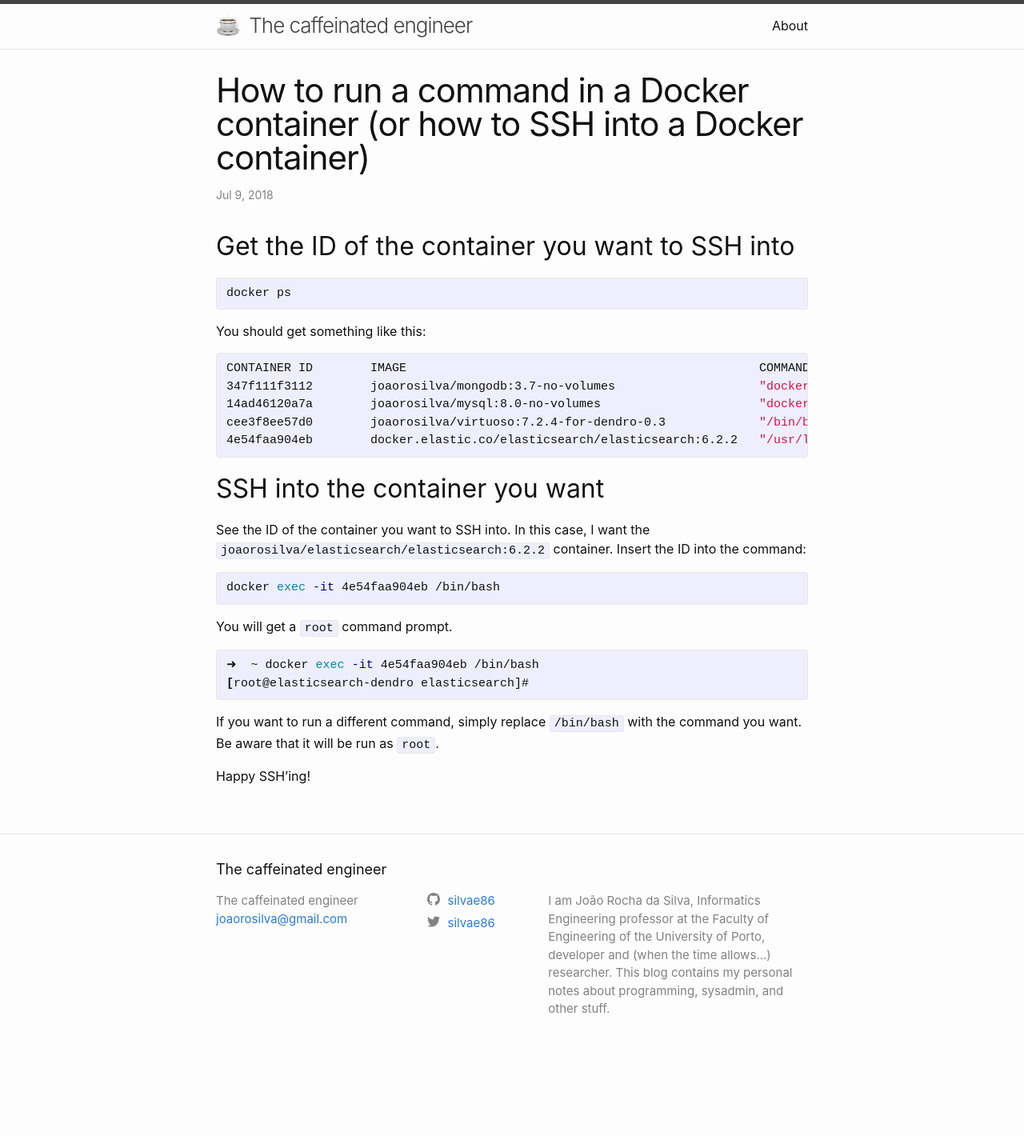
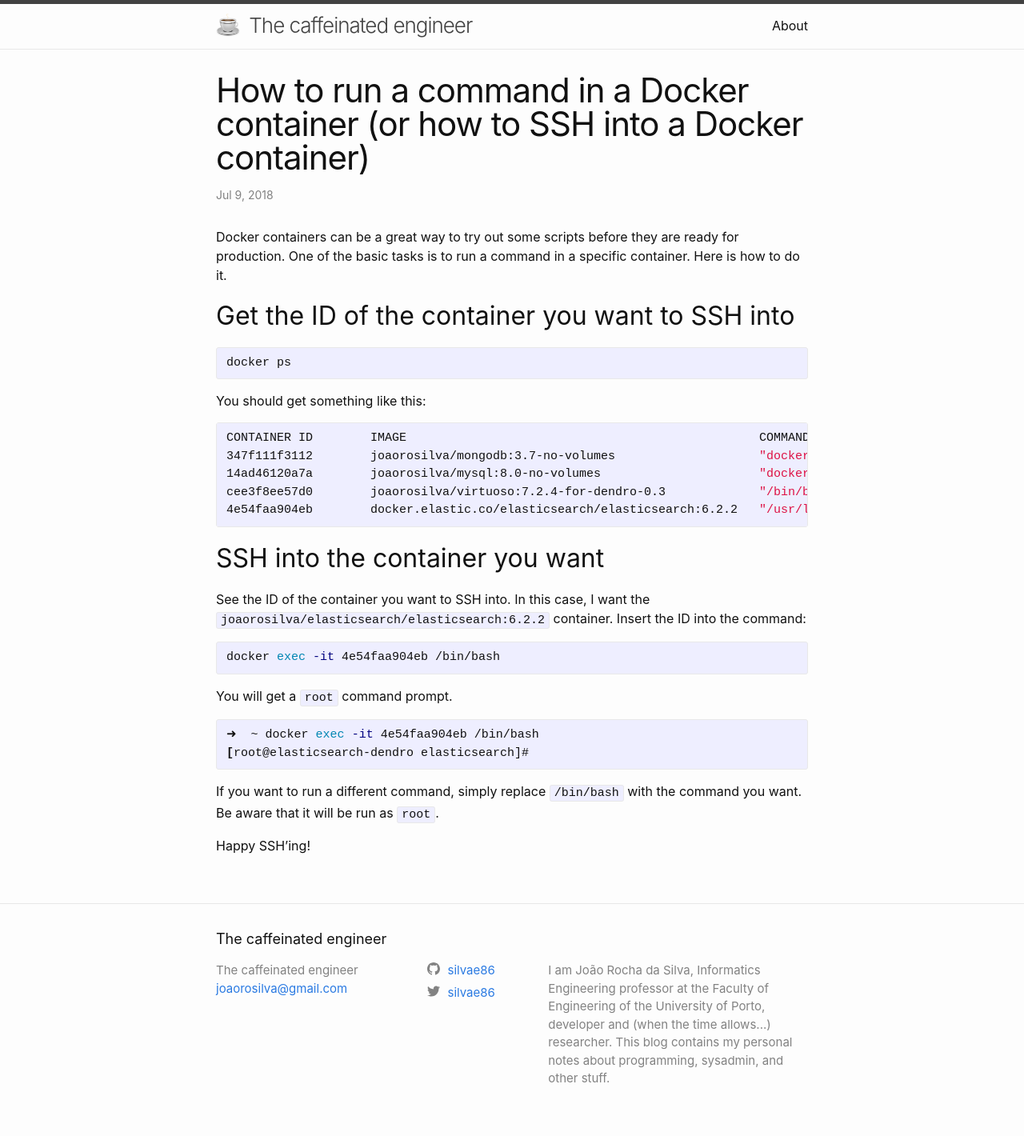
Before and after one commit to silvae86/silvae86.github.io, a Jekyll site: the page built from _posts/2018-07-02-run_command_in_docker_container.markdown, in a window 1280 px wide. Shown: the whole page at 80% size. Built offline with Jekyll 4.4.1, drawn with Linux system fonts in a browser that asks for light colours; before the commit the page ends 1333 px from its top, so only the background shows below that.

Commit message:
Added intro text to running command in docker container post.

```diff
--- a/_posts/2018-07-02-run_command_in_docker_container.markdown
+++ b/_posts/2018-07-02-run_command_in_docker_container.markdown
@@ -4,6 +4,8 @@ title:  "How to run a command in a Docker container (or how to SSH into a Docker
 date:   2018-07-09 17:04:00 +0100
 categories: sysadmin docker container ssh
 ---
+
+Docker containers can be a great way to try out some scripts before they are ready for production. One of the basic tasks is to run a command in a specific container. Here is how to do it.
 
 ## Get the ID of the container you want to SSH into
 
```
